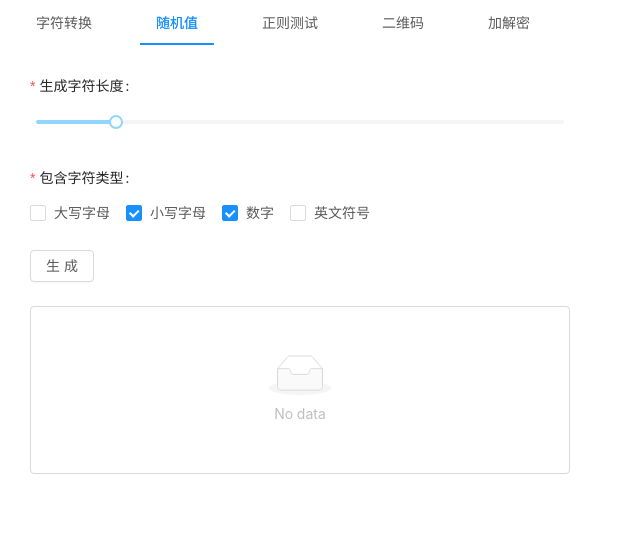
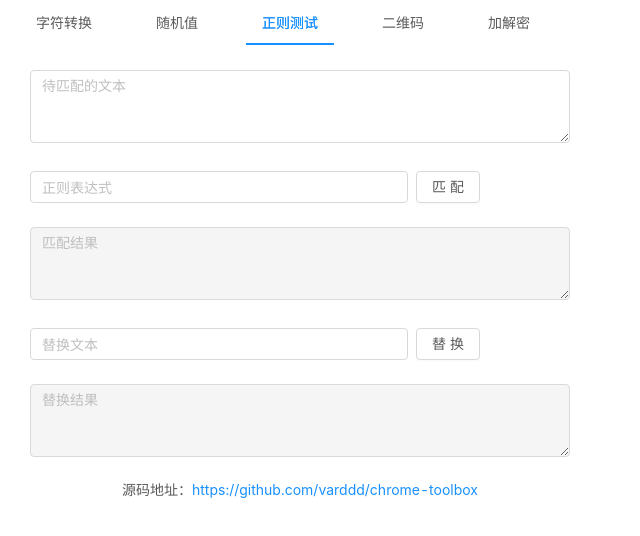
Before and after one commit to zhoubangfu/chrome-toolbox, a React (Create React App) app: page / in a window 1280 px wide. Shown: the top 536 px of the page, without its empty margins (0-640 px from the left). Built offline with nearby package versions, Linux system fonts and the light colour scheme.

Commit message:
dev: 正则模块开发中...

```diff
--- a/src/index.tsx
+++ b/src/index.tsx
@@ -12,7 +12,8 @@ import EDCodeTools from './views/EDCode'
 import './styles/global.scss'
 
 ReactDOM.render(
-  <Tabs defaultActiveKey="2">
+  <React.StrictMode>
+    <Tabs defaultActiveKey="3">
       <Tabs.TabPane tab="字符转换" key="1">
         <StrTools />
       </Tabs.TabPane>
@@ -28,6 +29,13 @@ ReactDOM.render(
       <Tabs.TabPane tab="加解密" key="5">
         <EDCodeTools />
       </Tabs.TabPane>
-  </Tabs>,
+    </Tabs>
+    <footer className="footer">
+      源码地址：
+      <a href="https://github.com/varddd/chrome-toolbox" target="__blank">
+        https://github.com/varddd/chrome-toolbox
+      </a>
+    </footer>
+  </React.StrictMode>,
   document.getElementById('popup')
 )
--- a/src/views/RegExp/index.tsx
+++ b/src/views/RegExp/index.tsx
@@ -1,7 +1,80 @@
-import React from 'react'
+import React, { useState } from 'react'
+
+import { Form, Input, Button } from 'antd'
 
 const RegExpTools = () => {
-  return <div>正则测试</div>
+  // 待匹配文本
+  const [text, setText] = useState<string>('')
+  // 正则文本
+  const [regexp, setRegexp] = useState<string>('')
+  // 替换文本
+  const [replaceText, setReplaceText] = useState<string>('')
+  const handleTest = (): void => {
+    console.log(text)
+  }
+
+  const handleReplace = (): void => {
+    console.log(replaceText)
+  }
+
+  return (
+    <div className="main">
+      <Form>
+        <Form.Item>
+          <Input.TextArea
+            placeholder="待匹配的文本"
+            rows={3}
+            value={text}
+            onChange={(e: React.ChangeEvent<HTMLTextAreaElement>) =>
+              setText(e.target.value)
+            }
+          />
+        </Form.Item>
+        <Form.Item style={{ marginBottom: 0 }}>
+          <Form.Item
+            name="regexp"
+            rules={[{ required: true }]}
+            style={{ display: 'inline-block', width: '70%' }}
+          >
+            <Input
+              value={regexp}
+              onChange={(e: React.ChangeEvent<HTMLInputElement>) =>
+                setRegexp(e.target.value)
+              }
+              placeholder="正则表达式"
+            />
+          </Form.Item>
+          <Form.Item style={{ display: 'inline-block', margin: '0 8px' }}>
+            <Button onClick={handleTest}>匹配</Button>
+          </Form.Item>
+        </Form.Item>
+        <Form.Item>
+          <Input.TextArea placeholder="匹配结果" disabled rows={3} />
+        </Form.Item>
+        <Form.Item style={{ marginBottom: 0 }}>
+          <Form.Item
+            name="replaceText"
+            rules={[{ required: true }]}
+            style={{ display: 'inline-block', width: '70%' }}
+          >
+            <Input
+              value={replaceText}
+              onChange={(e: React.ChangeEvent<HTMLInputElement>) =>
+                setReplaceText(e.target.value)
+              }
+              placeholder="替换文本"
+            />
+          </Form.Item>
+          <Form.Item style={{ display: 'inline-block', margin: '0 8px' }}>
+            <Button onClick={handleReplace}>替换</Button>
+          </Form.Item>
+        </Form.Item>
+        <Form.Item>
+          <Input.TextArea placeholder="替换结果" disabled rows={3} />
+        </Form.Item>
+      </Form>
+    </div>
+  )
 }
 
 export default RegExpTools
```
Also changed, not shown: src/views/Random/style.module.scss (deleted, +0 -11 lines). Lines whose indentation alone changed are shown as unchanged.
